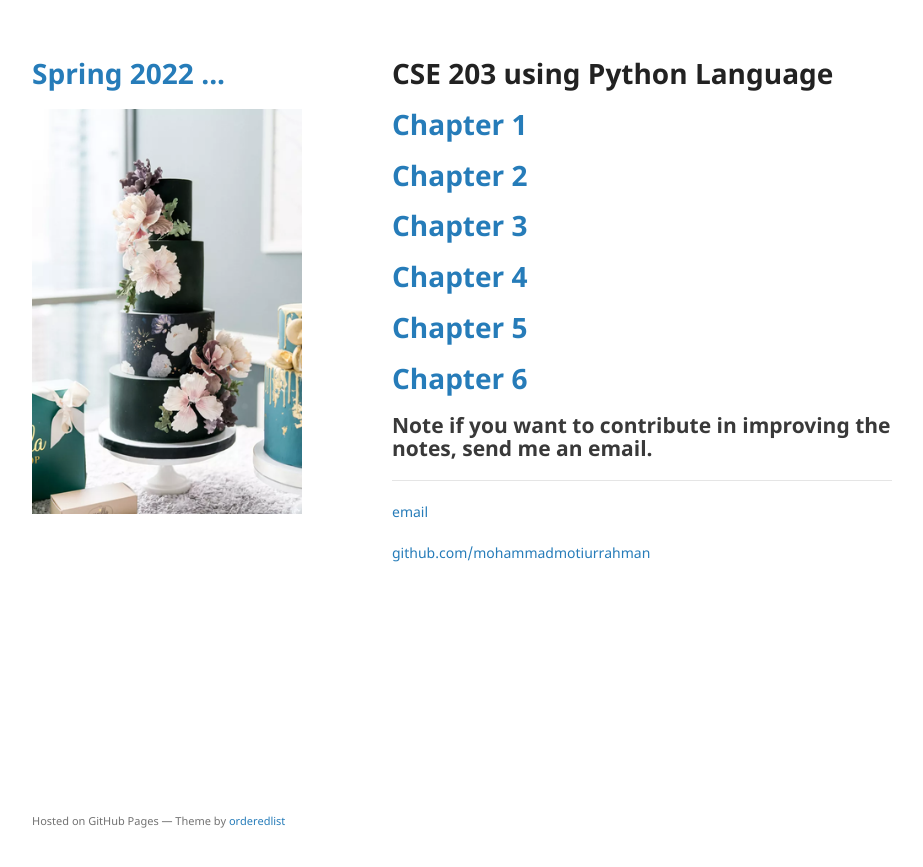
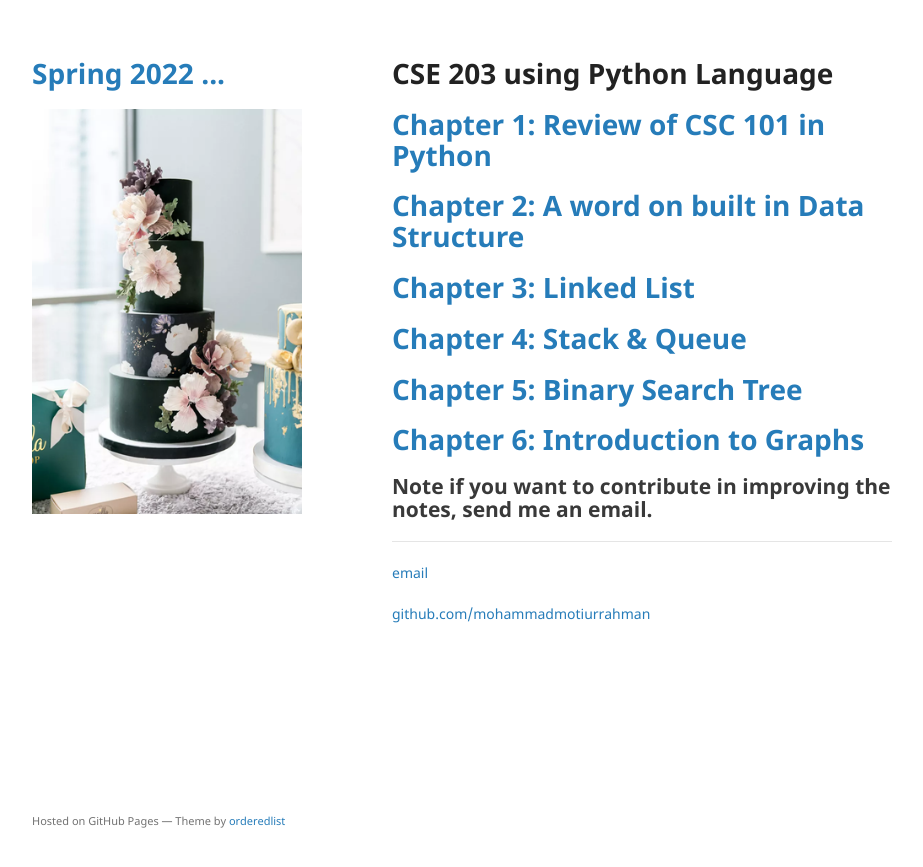
Before and after one commit to mohammadmotiurrahman/mohammadmotiurrahman.github.io, a Jekyll site: the page built from cse203py/index.md, in a window 1280 px wide. Shown: the top 867 px of the page, without its empty margins (178-1101 px from the left). Built offline with Jekyll 4.4.1, drawn with Linux system fonts in a browser that asks for light colours; our own code applies the rules of GitHub Pages for plain Markdown files.

Commit message:
Update index.md

```diff
--- a/cse203py/index.md
+++ b/cse203py/index.md
@@ -1,11 +1,11 @@
 
 # CSE 203 using Python Language
-# [Chapter 1](https://github.com/mohammadmotiurrahman/mohammadmotiurrahman.github.io/blob/main/cse203py/PythonCSE203Chapter1.ipynb)
-# [Chapter 2](https://github.com/mohammadmotiurrahman/mohammadmotiurrahman.github.io/blob/main/cse203py/PythonCSE203Chapter2.ipynb)
-# [Chapter 3](https://github.com/mohammadmotiurrahman/mohammadmotiurrahman.github.io/blob/main/cse203py/PythonCSE203Chapter3.ipynb)
-# [Chapter 4](https://github.com/mohammadmotiurrahman/mohammadmotiurrahman.github.io/blob/main/cse203py/PythonCSE203Chapter4.ipynb)
-# [Chapter 5](https://github.com/mohammadmotiurrahman/mohammadmotiurrahman.github.io/blob/main/cse203py/PythonCSE203Chapter5.ipynb)
-# [Chapter 6](https://github.com/mohammadmotiurrahman/mohammadmotiurrahman.github.io/blob/main/cse203py/PythonCSE203Chapter6.ipynb)
+# [Chapter 1: Review of CSC 101 in Python](https://github.com/mohammadmotiurrahman/mohammadmotiurrahman.github.io/blob/main/cse203py/PythonCSE203Chapter1.ipynb)
+# [Chapter 2: A word on built in Data Structure](https://github.com/mohammadmotiurrahman/mohammadmotiurrahman.github.io/blob/main/cse203py/PythonCSE203Chapter2.ipynb)
+# [Chapter 3: Linked List](https://github.com/mohammadmotiurrahman/mohammadmotiurrahman.github.io/blob/main/cse203py/PythonCSE203Chapter3.ipynb)
+# [Chapter 4: Stack & Queue](https://github.com/mohammadmotiurrahman/mohammadmotiurrahman.github.io/blob/main/cse203py/PythonCSE203Chapter4.ipynb)
+# [Chapter 5: Binary Search Tree](https://github.com/mohammadmotiurrahman/mohammadmotiurrahman.github.io/blob/main/cse203py/PythonCSE203Chapter5.ipynb)
+# [Chapter 6: Introduction to Graphs](https://github.com/mohammadmotiurrahman/mohammadmotiurrahman.github.io/blob/main/cse203py/PythonCSE203Chapter6.ipynb)
 
 ## Note if you want to contribute in improving the notes, send me an email.
 
```
